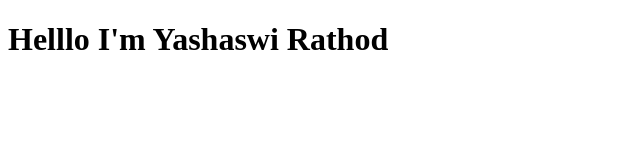
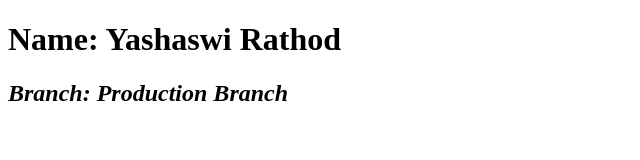
Before and after one commit to yashaswi13/Yashaswi_076_ESE2025, a plain HTML site: page index.html in a window 1280 px wide. Shown: the whole page, without its empty margins (0-640 px from the left). Drawn offline with Linux system fonts and the light colour scheme.

Commit message:
second commit

```diff
--- a/index.html
+++ b/index.html
@@ -6,6 +6,7 @@
     <title>Document</title>
 </head>
 <body>
-    <h1>Helllo I'm Yashaswi Rathod</h1>
+    <h1>Name: Yashaswi Rathod</h1>
+    <h2><b><i>Branch: Production Branch</i></b></h2>
 </body>
 </html>
```
